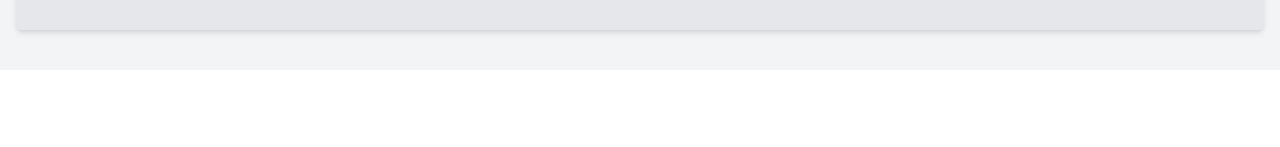
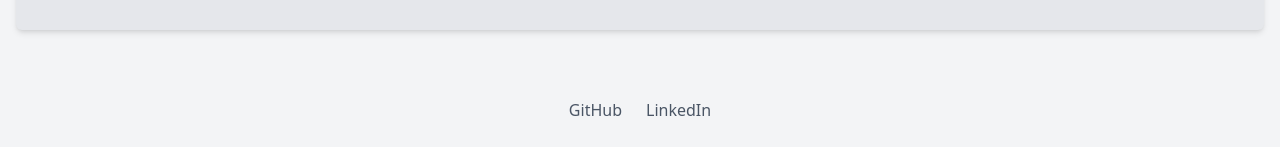
Before and after one commit to alexedwa/portfolio, a React (Vite) app: page / in a window 1280 px wide. Shown: the part 2499-2646 px from the top of the page. Before the commit the page ends 2569 px from the top, so only its background shows below. Built offline with nearby package versions, Linux system fonts and the light colour scheme.

Commit message:
Added Footer section

```diff
--- a/src/App.tsx
+++ b/src/App.tsx
@@ -2,6 +2,7 @@ import Header from './components/Header';
 import Intro from './components/Intro';
 import About from './components/About';
 import Projects from './components/Projects';
+import Footer from './components/Footer';
 
 function App() {
 
@@ -11,6 +12,7 @@ function App() {
         <Intro />
         <About />
         <Projects />
+        <Footer />
     </>
   )
 }
--- /dev/null
+++ b/src/components/Footer.tsx
@@ -0,0 +1,15 @@
+function Footer() {
+    return(
+        <div className="w-screen bg-gray-100">
+            <div className="p-7 text-center">
+                <a className="m-3 text-gray-600 hover:text-gray-400"
+                href="https://github.com/alexedwa" target="_blank">GitHub</a>
+
+                <a className="m-3 text-gray-600 hover:text-gray-400"
+                href="https://www.linkedin.com/in/alexander-edwards-7072252b8/" target="_blank">LinkedIn</a>
+            </div>
+        </div>
+    );
+}
+
+export default Footer;
```
